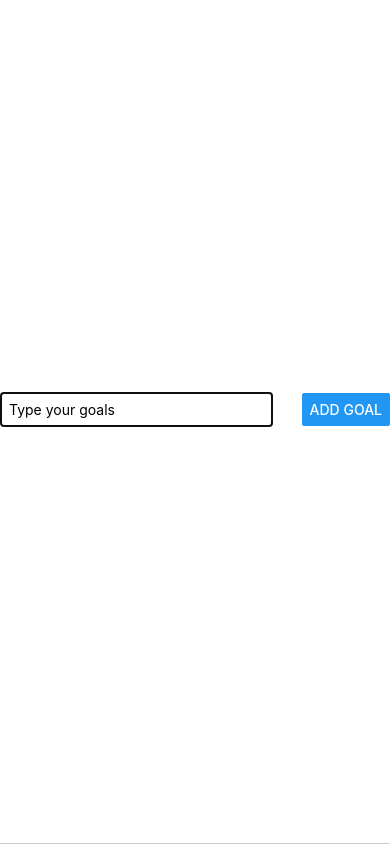
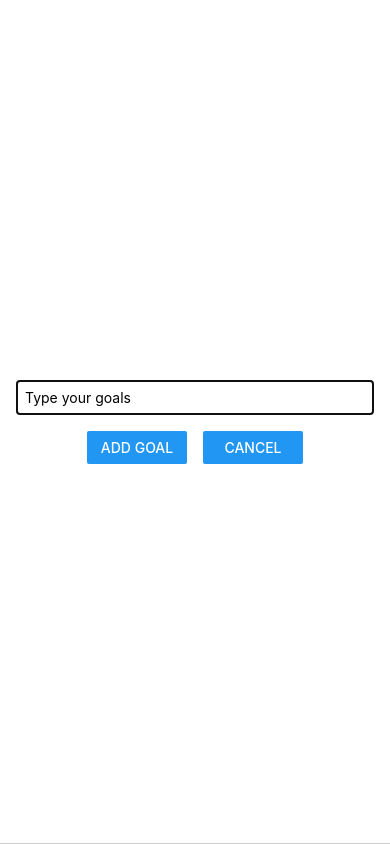
Before and after one commit to Sandip1447/React-Basics, a React Native app: screen / in a window 390 px wide. Both pictures are taken after a click on the button "ADD NEW GOAL". Built offline with nearby package versions, Linux system fonts and the light colour scheme.

Commit message:
Styling the Modal overlay

```diff
--- a/components/GoalInput.js
+++ b/components/GoalInput.js
@@ -22,7 +22,15 @@
           onChangeText={goalInputHandler}
           value={enteredGoalText}
         />
-        <Button title="Add Goal" onPress={addGoalHandler} />
+
+        <View style={styles.buttonContainer}>
+          <View style={styles.button}>
+            <Button title="Add Goal" onPress={addGoalHandler} />
+          </View>
+          <View style={styles.button}>
+            <Button title="Cancel" />
+          </View>
+        </View>
       </View>
     </Modal>
   );
@@ -32,10 +40,9 @@
 
 const styles = StyleSheet.create({
   inputContainer: {
-    flexDirection: "row",
-    justifyContent: "space-between",
+    justifyContent: "center",
     alignItems: "center",
-    paddingBottom: 24,
+    padding: 16,
     borderBottomColor: "#cccccc",
     borderBottomWidth: 1,
     flex: 1,
@@ -43,8 +50,15 @@
   textInput: {
     borderWidth: 1,
     borderColor: "#cccccc",
-    width: "70%",
-    marginRight: 8,
+    width: "100%",
     padding: 8,
   },
+  buttonContainer: {
+    marginTop: 16,
+    flexDirection: "row",
+  },
+  button: {
+    width: 100,
+    marginHorizontal: 8,
+  },
 });
```
